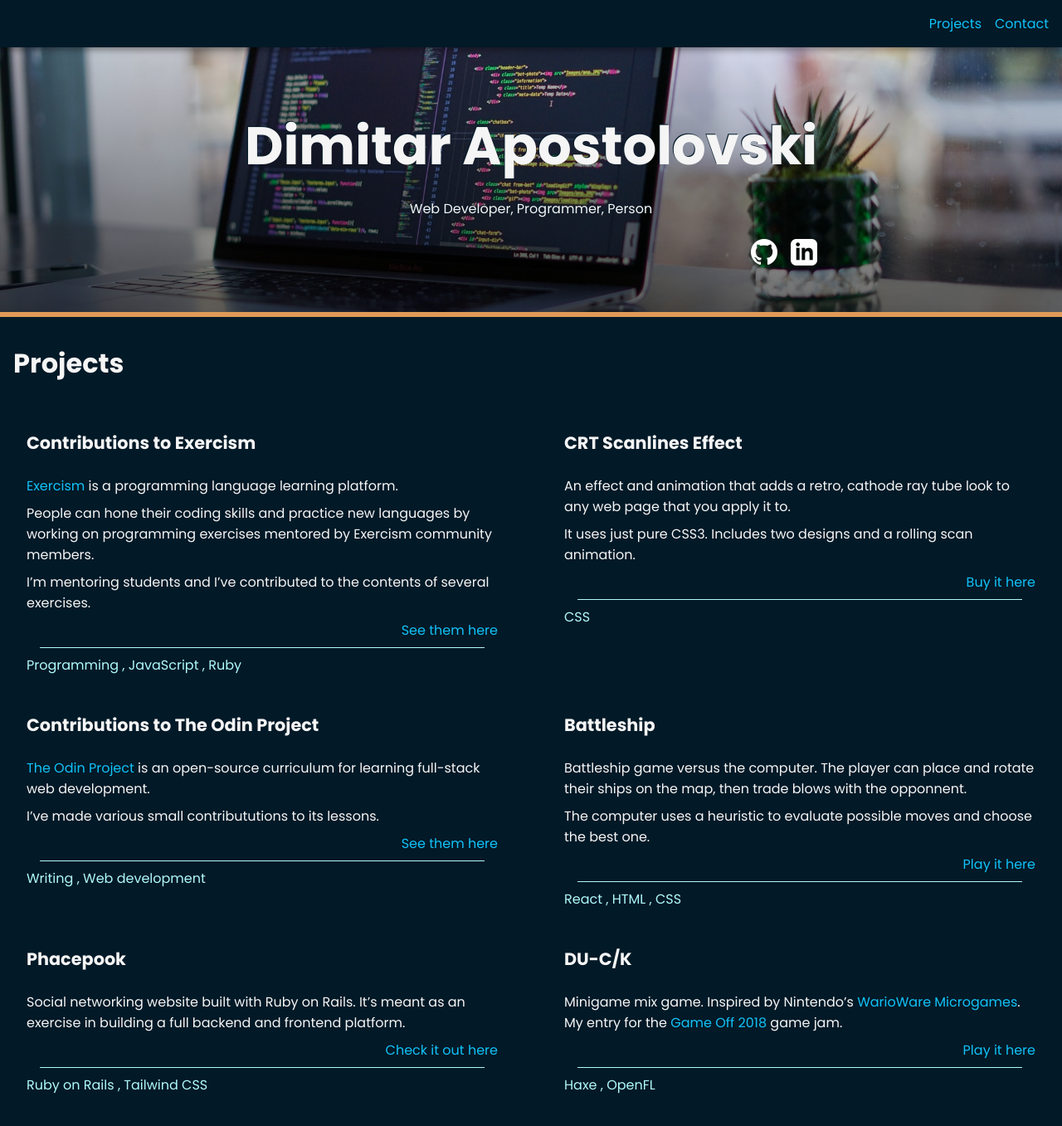
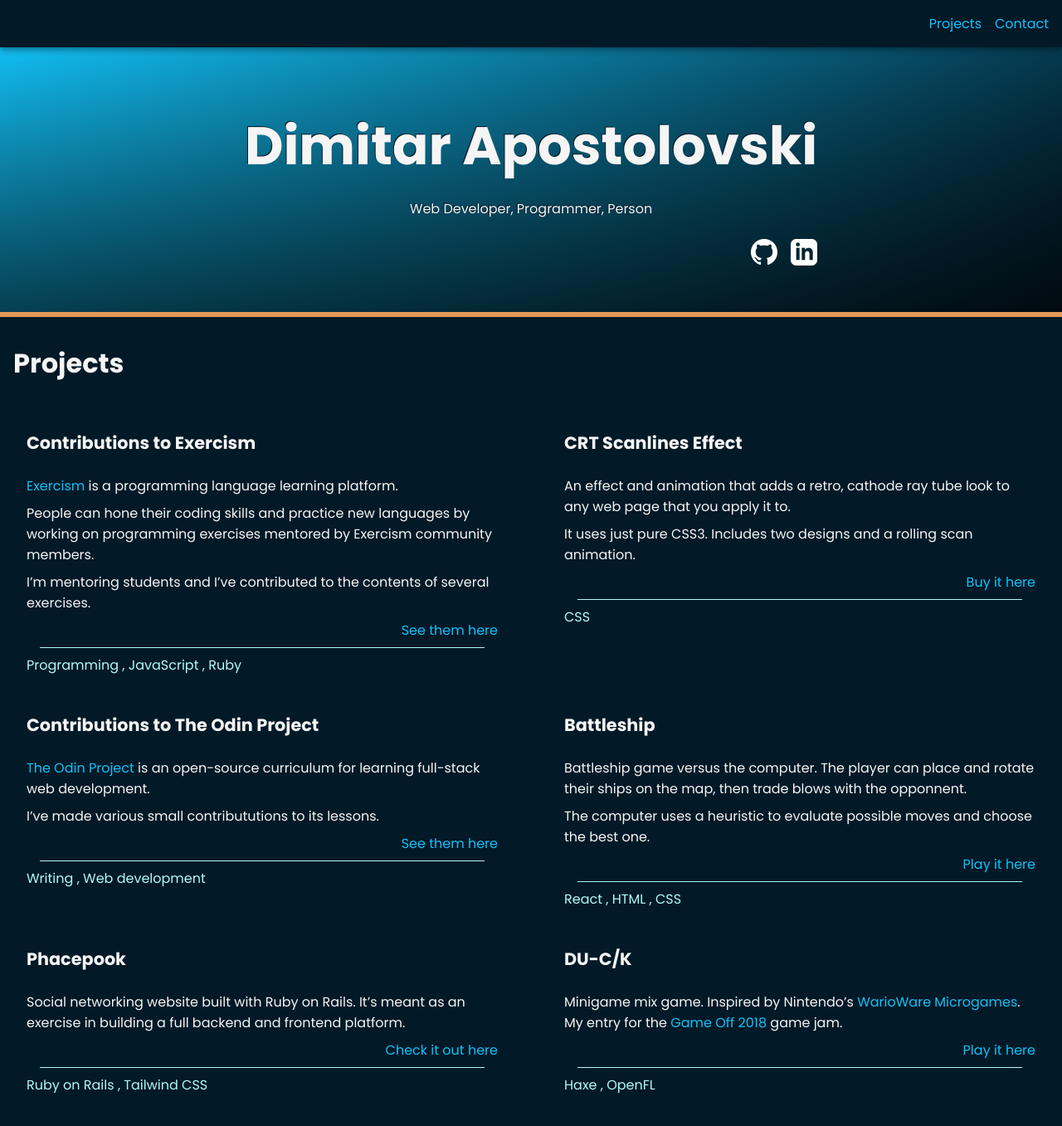
Before and after one commit to themetar/themetar.github.io, a Jekyll site: the page built from index.html, in a window 1280 px wide and 1400 px high. Shown: the top 1357 px of the window at 83% size. Built offline with Jekyll 4.4.1, drawn with Linux system fonts in a browser that asks for light colours.

Commit message:
Remove header background image
Replace it with a simple gradient.
	deleted:    assets/images/james-harrison-vpOeXr5wmR4-unsplash.jpg

```diff
--- a/assets/css/style.scss
+++ b/assets/css/style.scss
@@ -132,7 +132,7 @@
   display: flex;
   flex-flow: column nowrap;
   background: linear-gradient(to bottom, rgba(0,0,0,0), rgba(0,0,0,.6)),
-              url("../images/james-harrison-vpOeXr5wmR4-unsplash.jpg") center / cover no-repeat local;
+              linear-gradient(135deg, $link-color, transparent);
   border-bottom: .4rem solid $embellishment-color;
   padding-top: 3rem;
 
```
Also changed, not shown: README.MD, assets/images/james-harrison-vpOeXr5wmR4-unsplash.jpg (deleted).
